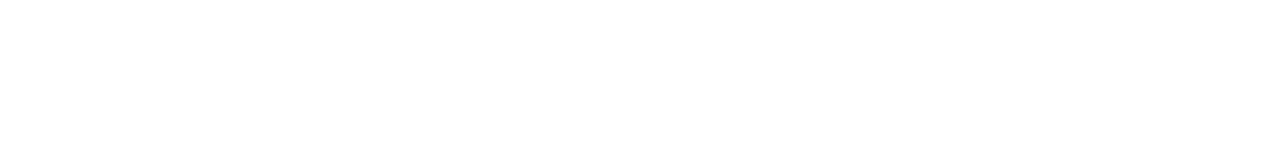
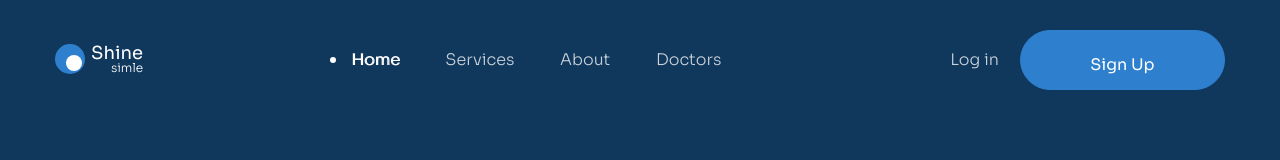
Before and after one commit to phuoctan200803/htmlcss-project-03, a plain HTML site: page index.html in a window 1280 px wide. Drawn offline with Linux system fonts and the light colour scheme.

Commit message:
add  navbar

```diff
--- a/asset/css/style.css
+++ b/asset/css/style.css
@@ -1,5 +1,9 @@
 * {
     box-sizing: border-box;
+}
+
+:root {
+    --header-bg: #10375c;
 }
 html {
     font-size: 62.5%;
@@ -8,3 +12,121 @@ body {
     font-size: 1.6rem;
     font-family: "Sora", sans-serif;
 }
+a {
+    text-decoration: none;
+}
+
+.container {
+    width: 1170px;
+    max-width: calc(100% -48px);
+    margin: 0 auto;
+}
+.header {
+    min-height: 100vh;
+    background: var(--header-bg);
+    padding-top: 30px;
+}
+.header-top {
+    display: flex;
+    justify-content: space-between;
+    align-items: center;
+}
+.logo {
+    display: inline-flex;
+    font-size: 1rem;
+    position: relative;
+}
+.logo__circle::before,
+.logo__circle::after {
+    display: inline-block;
+    content: "";
+    border-radius: 50%;
+}
+
+.logo__circle::before {
+    width: 3em;
+    height: 3em;
+    background-color: #2e80ce;
+}
+.logo__circle::after {
+    position: absolute;
+    width: 1.6em;
+    height: 1.6em;
+    top: 1.1em;
+    left: 1.1em;
+    background-color: #fff;
+}
+.logo__text {
+    text-align: right;
+    display: inline-block;
+    margin-left: 0.6em;
+}
+.logo_brand {
+    color: #fff;
+    font-weight: 400;
+    font-size: 18px;
+}
+.logo_brand--small {
+    color: #fff;
+    font-weight: 300;
+    font-size: 12px;
+}
+/* navbar */
+.navbar__item {
+    display: inline;
+}
+
+.navbar__item::hover .navbar__link::before {
+    display: block;
+}
+.action__btn,
+.navbar__link {
+    position: relative;
+    padding: 4px 21px;
+    font-weight: 300;
+    font-size: 1.6rem;
+    line-height: 1.75;
+    text-align: center;
+    color: #c9d2da;
+}
+.navbar__link:hover,
+.navbar__link--active {
+    text-shadow: 1px 0 0 currentColor;
+    color: #fff;
+}
+.navbar__link--active::before {
+    content: "";
+    position: absolute;
+    width: 6px;
+    height: 6px;
+    border-radius: 50%;
+    background-color: white;
+    z-index: 1;
+    left: 0;
+    top: 50%;
+    transform: translateY(-50%);
+}
+.action{
+    display: flex;
+    align-items: center;
+}
+.btn {
+    --height: 60px;
+    display: inline-block;
+    min-width: 205px;
+    height: var(--height);
+    /* padding: 0 20px; */
+    border-radius: 99px;
+    border: 1px solid #2e80ce;
+    font-size: 1.6rem;
+    font-weight: 400;
+    text-align: center;
+    line-height: var(--height);
+    color: #fff;
+    background: #2e80ce;
+}
+
+.btn:hover {
+    opacity: 0.9;
+    cursor: pointer;
+}
--- a/index.html
+++ b/index.html
@@ -6,23 +6,78 @@
         <meta name="viewport" content="width=device-width, initial-scale=1.0" />
         <title>Shine smile</title>
         <!-- Favicon -->
-        <link rel="apple-touch-icon" sizes="57x57" href="./asset/favicon">
-<link rel="apple-touch-icon" sizes="60x60" href="./asset/favicon/apple-icon-60x60.png">
-<link rel="apple-touch-icon" sizes="72x72" href="./asset/favicon/apple-icon-72x72.png">
-<link rel="apple-touch-icon" sizes="76x76" href="./asset/favicon/apple-icon-76x76.png">
-<link rel="apple-touch-icon" sizes="114x114" href="./asset/favicon/apple-icon-114x114.png">
-<link rel="apple-touch-icon" sizes="120x120" href="./asset/favicon/apple-icon-120x120.png">
-<link rel="apple-touch-icon" sizes="144x144" href="./asset/favicon/apple-icon-144x144.png">
-<link rel="apple-touch-icon" sizes="152x152" href="./asset/favicon/apple-icon-152x152.png">
-<link rel="apple-touch-icon" sizes="180x180" href="./asset/favicon/apple-icon-180x180.png">
-<link rel="icon" type="image/png" sizes="192x192"  href="./asset/favicon/android-icon-192x192.png">
-<link rel="icon" type="image/png" sizes="32x32" href="./asset/favicon/favicon-32x32.png">
-<link rel="icon" type="image/png" sizes="96x96" href="./asset/favicon/favicon-96x96.png">
-<link rel="icon" type="image/png" sizes="16x16" href="./asset/favicon/favicon-16x16.png">
-<link rel="manifest" href="./asset/favicon/manifest.json">
-<meta name="msapplication-TileColor" content="#ffffff">
-<meta name="msapplication-TileImage" content="./asset/favicon/ms-icon-144x144.png">
-<meta name="theme-color" content="#ffffff">
+        <link rel="apple-touch-icon" sizes="57x57" href="./asset/favicon" />
+        <link
+            rel="apple-touch-icon"
+            sizes="60x60"
+            href="./asset/favicon/apple-icon-60x60.png"
+        />
+        <link
+            rel="apple-touch-icon"
+            sizes="72x72"
+            href="./asset/favicon/apple-icon-72x72.png"
+        />
+        <link
+            rel="apple-touch-icon"
+            sizes="76x76"
+            href="./asset/favicon/apple-icon-76x76.png"
+        />
+        <link
+            rel="apple-touch-icon"
+            sizes="114x114"
+            href="./asset/favicon/apple-icon-114x114.png"
+        />
+        <link
+            rel="apple-touch-icon"
+            sizes="120x120"
+            href="./asset/favicon/apple-icon-120x120.png"
+        />
+        <link
+            rel="apple-touch-icon"
+            sizes="144x144"
+            href="./asset/favicon/apple-icon-144x144.png"
+        />
+        <link
+            rel="apple-touch-icon"
+            sizes="152x152"
+            href="./asset/favicon/apple-icon-152x152.png"
+        />
+        <link
+            rel="apple-touch-icon"
+            sizes="180x180"
+            href="./asset/favicon/apple-icon-180x180.png"
+        />
+        <link
+            rel="icon"
+            type="image/png"
+            sizes="192x192"
+            href="./asset/favicon/android-icon-192x192.png"
+        />
+        <link
+            rel="icon"
+            type="image/png"
+            sizes="32x32"
+            href="./asset/favicon/favicon-32x32.png"
+        />
+        <link
+            rel="icon"
+            type="image/png"
+            sizes="96x96"
+            href="./asset/favicon/favicon-96x96.png"
+        />
+        <link
+            rel="icon"
+            type="image/png"
+            sizes="16x16"
+            href="./asset/favicon/favicon-16x16.png"
+        />
+        <link rel="manifest" href="./asset/favicon/manifest.json" />
+        <meta name="msapplication-TileColor" content="#ffffff" />
+        <meta
+            name="msapplication-TileImage"
+            content="./asset/favicon/ms-icon-144x144.png"
+        />
+        <meta name="theme-color" content="#ffffff" />
         <!-- Google Fonts -->
         <link rel="preconnect" href="https://fonts.googleapis.com" />
         <link rel="preconnect" href="https://fonts.gstatic.com" crossorigin />
@@ -35,7 +90,43 @@
         <link rel="stylesheet" href="asset/css/style.css" />
     </head>
     <body>
+        <header class="header">
+            <div class="container">
+                <div class="header-top">
+                    <div class="logo">
+                        <div class="logo__circle"></div>
+                        <div class="logo__text">
+                            <div class="logo_brand">Shine</div>
+                            <div class="logo_brand logo_brand--small">
+                                simle
+                            </div>
+                        </div>
+                    </div>
+                    <!-- navbar -->
+                    <nav class="navbar">
+                        <ul class="navbar__list">
+                            <li class="navbar__item">
+                                <a href="#!" class="navbar__link navbar__link--active">Home</a>
+                            </li>
+                            <li class="navbar__item">
+                                <a href="#!" class="navbar__link">Services</a>
+                            </li>
+                            <li class="navbar__item">
+                                <a href="#!" class="navbar__link">About</a>
+                            </li>
+                            <li class="navbar__item">
+                                <a href="#!" class="navbar__link">Doctors</a>
+                            </li>
+                        </ul>
+                    </nav>
+                    <!-- Action -->
+                    <div class="action">
+                        <a href="#!" class="action__btn">Log in</a>
+                        <a href="#!" class="btn action__btn">Sign Up</a>
 
-
+                    </div>
+                </div>
+            </div>
+        </header>
     </body>
 </html>
```
